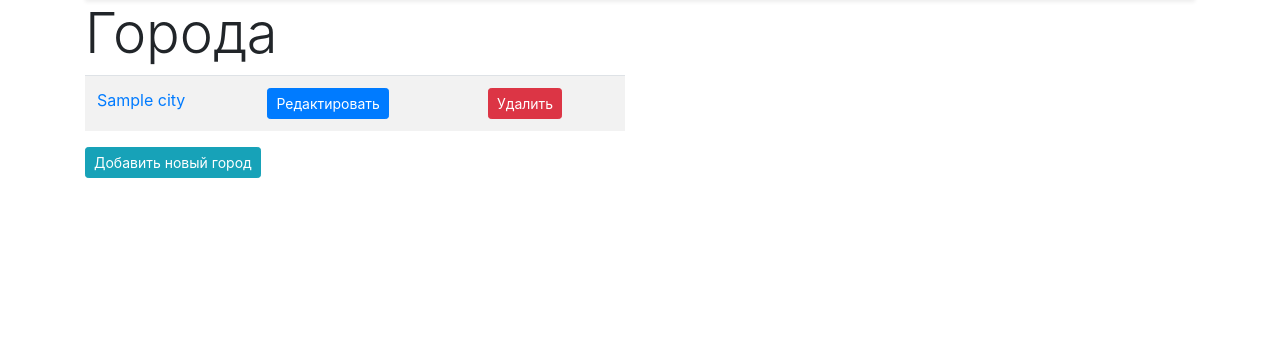
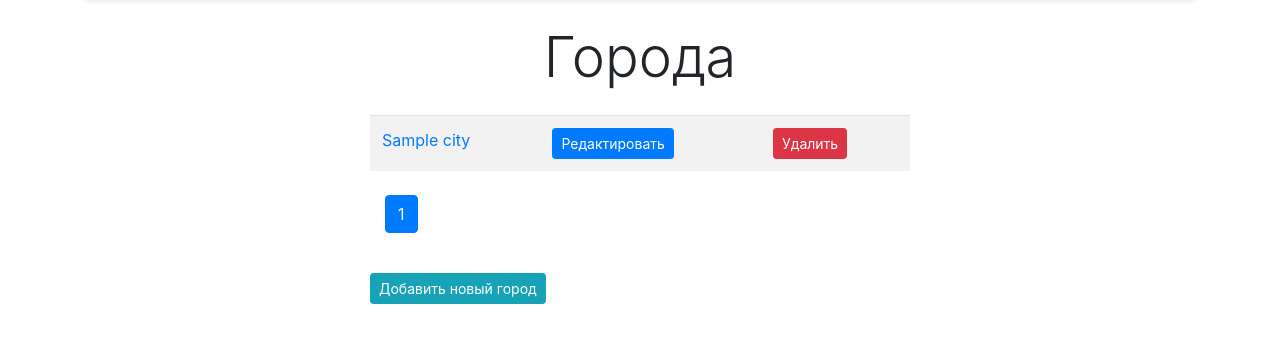
Before and after one commit to olegJF/travelling, a Django app: page /cities/ in a window 1280 px wide. Shown: the part 57-400 px from the top of the page. Run offline with Django 3.2, Linux system fonts and the light colour scheme; tables that the repository leaves empty hold one stand-in row (values such as "Sample post"); some libraries are stand-ins or nearby versions.

Commit message:
Добавил пагинацию

```diff
--- a/cities/templates/cities/home.html
+++ b/cities/templates/cities/home.html
@@ -2,9 +2,9 @@
 {% block title%}Города {% endblock%}
 
 {% block content%}
-    <h1 class="display-4">Города</h1>
-    <div class="row">
-        <div class='col-md-6'>
+    <h1 class="display-4 text-center my-4">Города</h1>
+    <div class="row ">
+        <div class='col-md-6 mx-auto'>
             <table class="table table-striped">
             <tbody>
             {% for object in objects_list%}
@@ -33,8 +33,62 @@
             {% endfor %}
         </tbody>
         </table>
-        </div>
-    </div>
+       <div id="navigation" class="container my-4">
+                <div class="row">
+
+                    <div class="col-md-3">
+                        <nav aria-label="Page navigation example">
+                            <ul class="pagination">
+
+                                    {% if objects_list.has_previous %}
+                                        <li class="page-item">
+                                        <a class="page-link" href="?page={{ objects_list.previous_page_number }}"
+                                                aria-label="Previous">
+                                        <span aria-hidden="true">&laquo;</span>
+                                        <span class="sr-only">Previous</span>
+
+                                        </a>
+                                        </li>
+                                    {% else %}
+
+                                    {% endif %}
+                                    {% for page in objects_list.paginator.page_range %}
+                                        {% if page == objects_list.number %}
+                                            <li class="page-item active">
+                                                <a class="page-link" href="#"> {{page}}
+                                                    <span class="sr-only">(current)</span>
+                                                </a>
+                                            </li>
+                                        {% else %}
+
+                                            <li class="page-item">
+                                                <a class="page-link"
+                                                    href="?page={{page}}">
+                                                    {{page}}
+                                                </a>
+                                            </li>
+                                        {% endif %}
+                                    {% endfor %}
+                                    {% if objects_list.has_next %}
+                                        <li class="page-item">
+                                        <a class="page-link"
+                                            href="?page={{ objects_list.paginator.num_pages }}"
+                                                aria-label="Next">
+                                            <span aria-hidden="true">&raquo;</span>
+                                            <span class="sr-only">Next</span>
+                                        </a>
+                                        </li>
+                                    {% else %}
+
+                                    {% endif %}
+                            </ul>
+                        </nav>
+
+
+                    </div>
+                </div>
+            </div>
+
     <div class="row">
         <div class='col-md-6'>
              <a href='{% url "city:add" %}'>
--- a/cities/views.py
+++ b/cities/views.py
@@ -1,21 +1,25 @@
 from django.shortcuts import render
 from django.views.generic.detail import DetailView
 from django.views.generic.edit import CreateView, UpdateView, DeleteView
+from django.core.paginator import Paginator
 from django.urls import reverse_lazy
 from .models import City
 from .forms import CityForm
 
 def home(request):
-    if request.method == 'POST':
-        form = CityForm(request.POST or None)
-        if form.is_valid():
-            print(form.cleaned_data)
-    form = CityForm()
-    # print(request.POST)
-    city = request.POST.get('name')
-    # print(city)
+    # if request.method == 'POST':
+    #     form = CityForm(request.POST or None)
+    #     if form.is_valid():
+    #         print(form.cleaned_data)
+    # form = CityForm()
+    # # print(request.POST)
+    # city = request.POST.get('name')
+    # # print(city)
     cities = City.objects.all()
-    return render(request, 'cities/home.html', {'objects_list': cities, 'form': form})
+    paginator = Paginator(cities, 2)
+    page = request.GET.get('page')
+    cities = paginator.get_page(page)
+    return render(request, 'cities/home.html', {'objects_list': cities, })
 
 
 class CityDetailView(DetailView):
```
